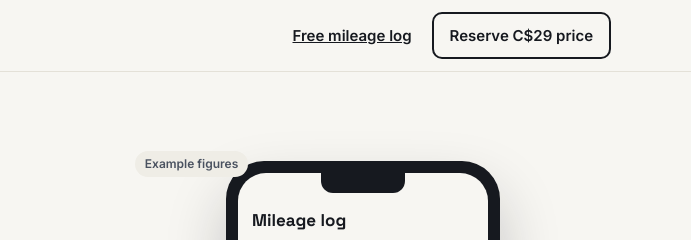
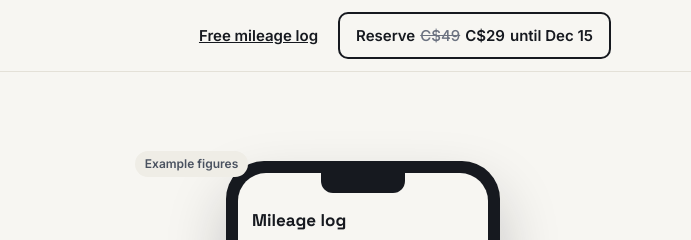
Before and after one commit to Sharpline-Emergence/Rideshare-Kit, a plain HTML site: page index.html in a window 1280 px wide. Shown: the top 240 px of the page, 589-1280 px from the left. Drawn offline with Linux system fonts and the light colour scheme.

Commit message:
showing special promo pricing

```diff
--- a/index.html
+++ b/index.html
@@ -64,7 +64,7 @@ a{color:#16191F}a:hover{color:#4A5260}
 }
 </style>
 <style>html{scroll-behavior:smooth;scroll-padding-top:90px}
-@media (max-width:640px){.topbar .brand-sub{display:none}.topbar nav a{font-size:14px !important}}
+@media (max-width:640px){.topbar .until{display:none}.topbar .brand-sub{display:none}.topbar nav a{font-size:14px !important}}
 @media (max-width:640px){
   h1{font-size:34px !important;line-height:1.12 !important}
   h2{font-size:27px !important}
@@ -84,7 +84,7 @@ a{color:#16191F}a:hover{color:#4A5260}
 </a>
 <nav style="display: flex; flex-wrap: wrap; gap: 6px 18px; align-items: center">
 <a href="mileage.html" style="font-weight: 600; font-size: 15px; padding: 10px 2px; min-height: 44px; box-sizing: border-box; display: inline-flex; align-items: center">Free mileage log</a>
-<a href="#reserve" style="font-weight: 600; font-size: 15px; text-decoration: none; padding: 10px 16px; border: 2px solid #16191F; border-radius: 10px; min-height: 44px; box-sizing: border-box; display: inline-flex; align-items: center">Reserve C$29 price</a>
+<a href="#reserve" style="font-weight: 600; font-size: 15px; text-decoration: none; padding: 10px 16px; border: 2px solid #16191F; border-radius: 10px; min-height: 44px; box-sizing: border-box; display: inline-flex; align-items: center; gap: 5px; white-space: nowrap" aria-label="Reserve the founding price: C$29 instead of C$49, until December 15">Reserve <s style="font-weight: 500; color: #6B7280">C$49</s> C$29<span class="until"> until Dec 15</span></a>
 </nav>
 </header>
 </div>
```
